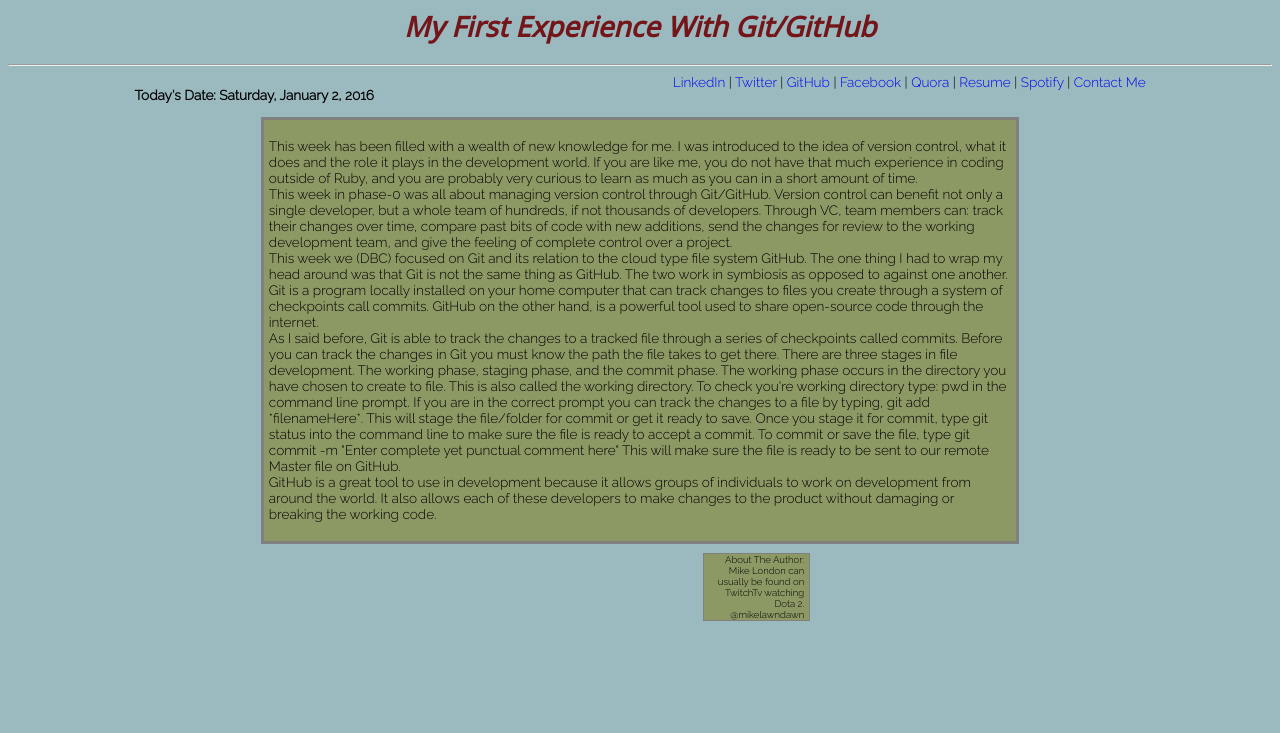
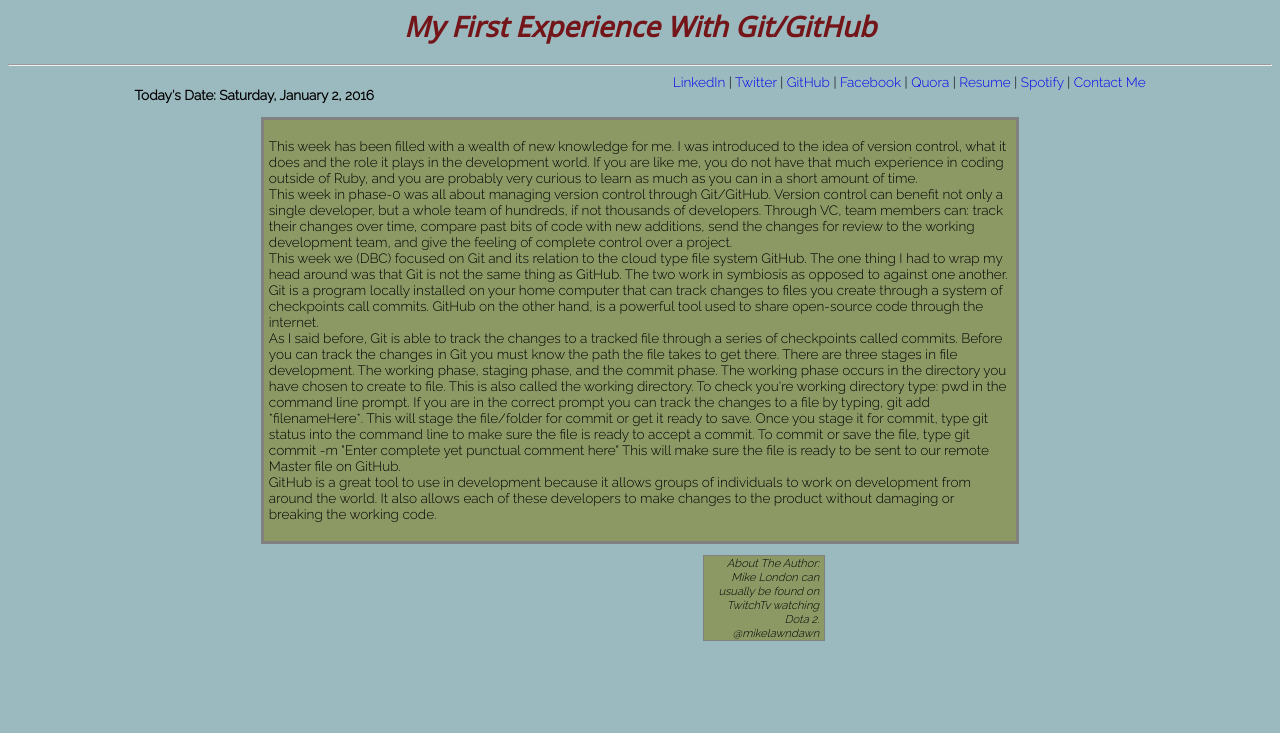
Before and after one commit to mikelondon/mikelondon.github.io, a plain HTML site: page blog/git.html in a window 1280 px wide. Shown: the part 67-800 px from the top of the page. Drawn offline with Linux system fonts and the light colour scheme.

Commit message:
Create New Blog Entry

```diff
--- a/stylesheets/blog.css
+++ b/stylesheets/blog.css
@@ -82,12 +82,13 @@ a:hover {
 
 article > p {
   text-align: right;
-  font-size: .6em;
+  font-size: .7em;
   font-family: "Raleway", sans-serif;
-  width: 100px;
+  width: 115px;
   margin-left: 55%;
   border: 1px solid gray;
   padding-right: 5px;
   background-color: #8D9965;
+  font-style: italic;
 
 }
```
Also changed, not shown: blog/index.html (+1 -1 lines).
